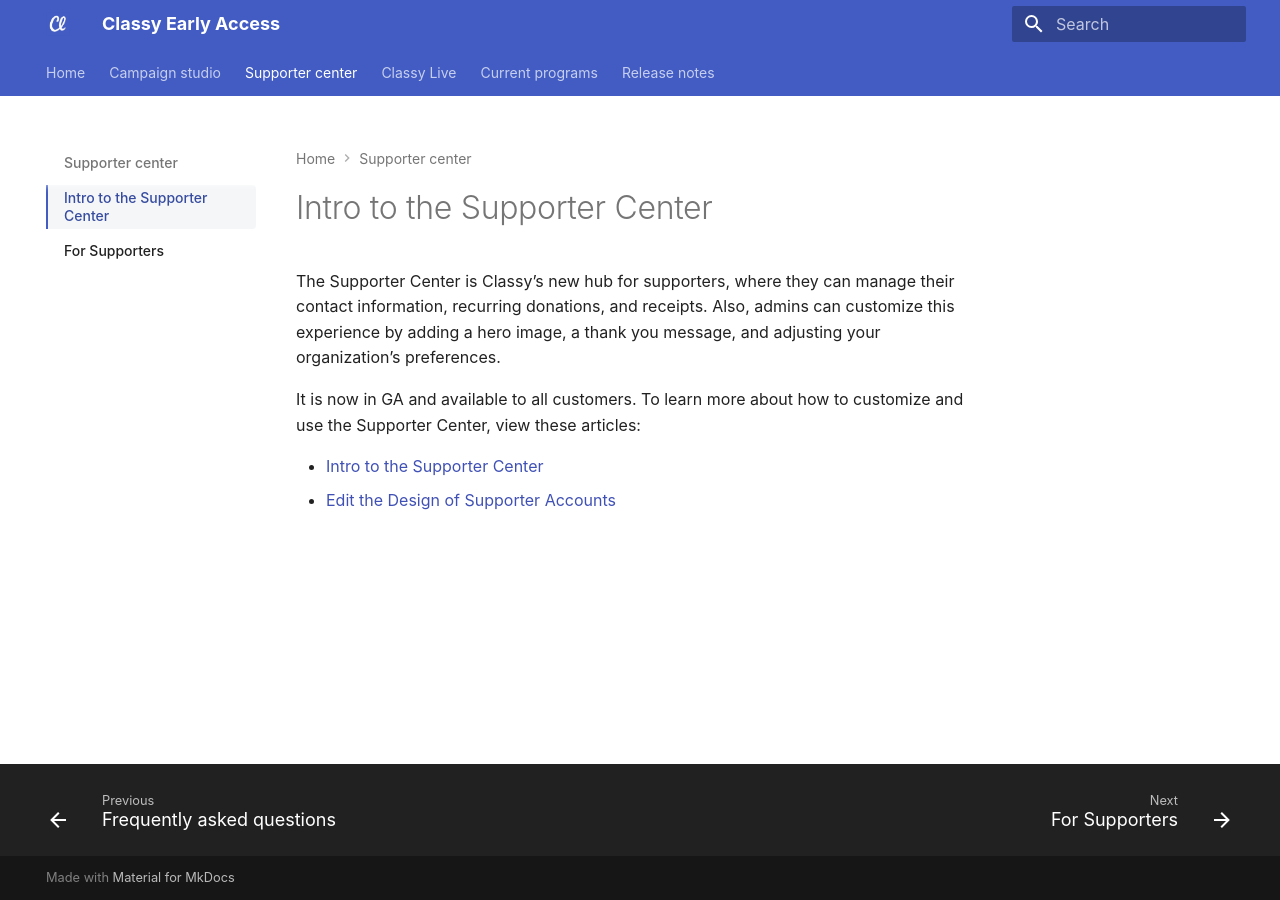
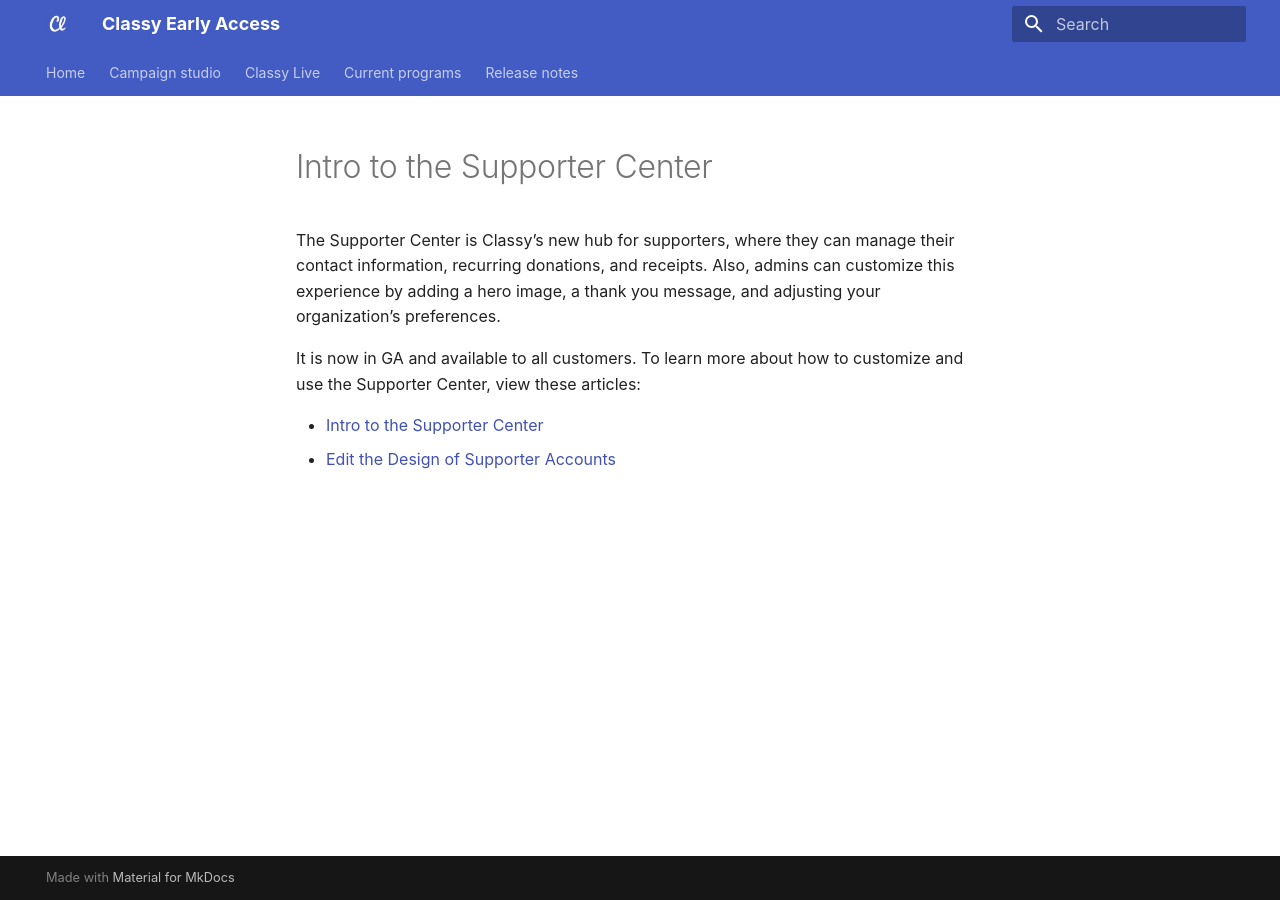
Before and after one commit to truj1ll0/mkdocs-help-center, an MkDocs documentation site: the page built from docs/supporter-center/intro-to-supporter-center.md, in a window 1280 px wide. Built offline with MkDocs 1.6.1 and Material for MkDocs 9.7.7, drawn with Linux system fonts in a browser that asks for light colours; some web fonts are replaced.

Commit message:
Remove supporter center from nav

```diff
--- a/mkdocs.yml
+++ b/mkdocs.yml
@@ -70,9 +70,6 @@
       - Emails: campaign-studio/getting-started/email-studio.md
       - Settings: campaign-studio/getting-started/settings.md
       - Frequently asked questions: campaign-studio/getting-started/faq.md
-  - Supporter center:
-      - Intro to the Supporter Center: supporter-center/intro-to-supporter-center.md
-      - For Supporters: supporter-center/for-supporters.md
   - Classy Live:
       - Mobile app: classy-live/mobile-app.md
   - Current programs: beta-and-lighthouse/current-programs.md
```
